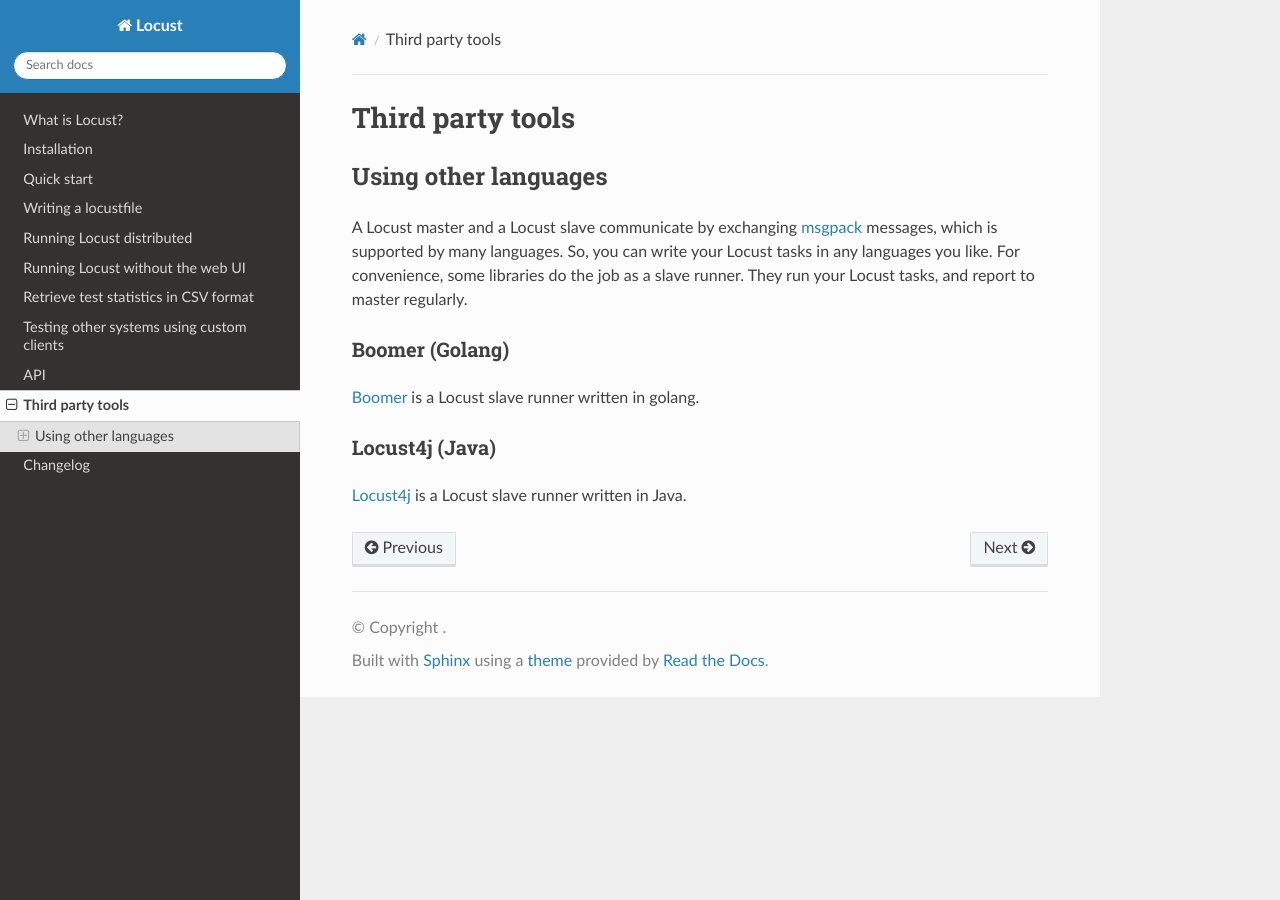
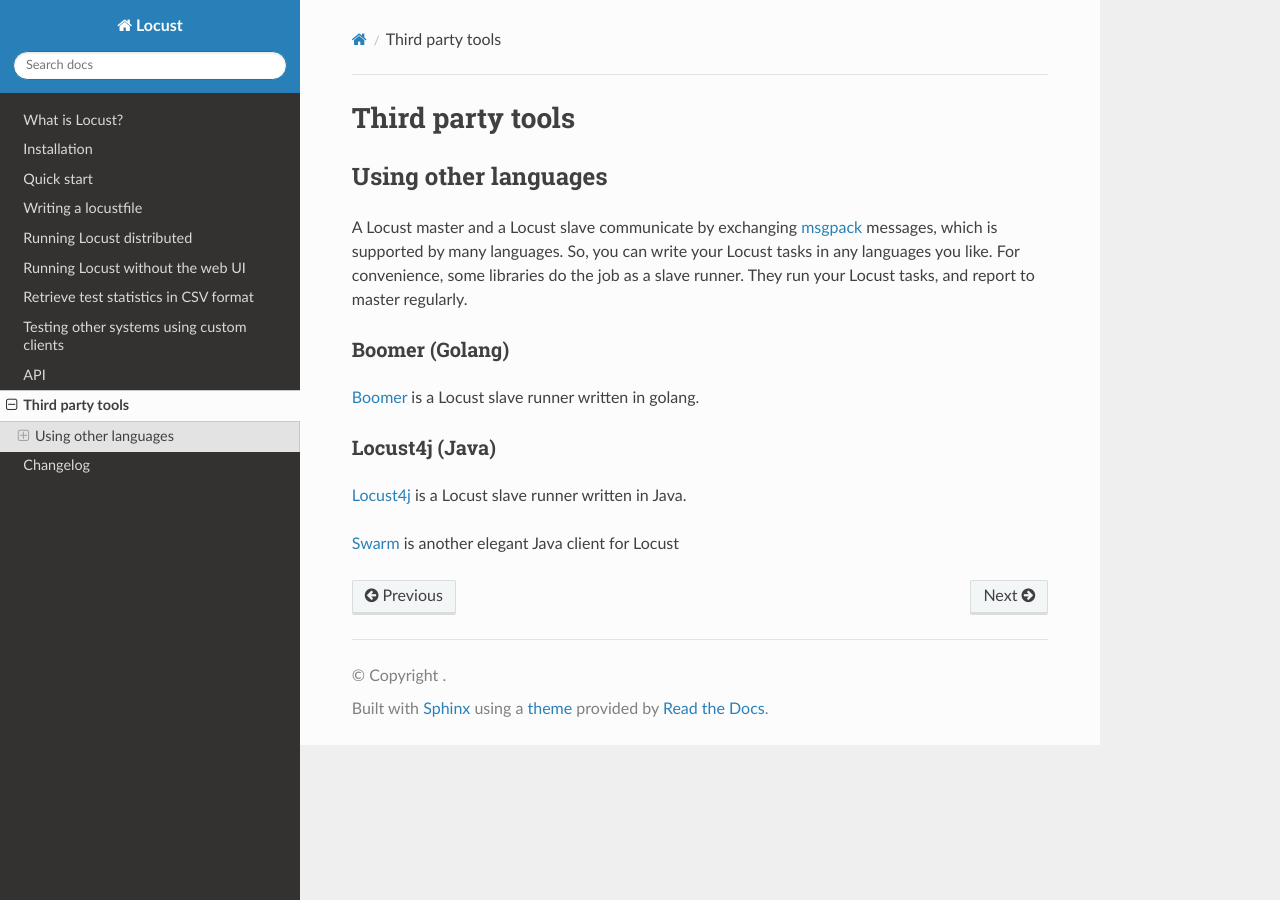
Before and after one commit to locustio/locust, a Sphinx documentation site: the page built from docs/third-party-tools.rst, in a window 1280 px wide. Built offline with Sphinx 7.4.7 and the Read the Docs theme 2.0.0, drawn with Linux system fonts in a browser that asks for light colours; pages that are not in the unit, such as notebooks, are missing from menus.

Commit message:
Update third-party-tools.rst
Added Java Locust Swarm client

```diff
--- a/docs/third-party-tools.rst
+++ b/docs/third-party-tools.rst
@@ -19,3 +19,5 @@
 ---------------
 
 `Locust4j <https://github.com/myzhan/locust4j>`_ is a Locust slave runner written in Java.
+
+`Swarm <https://github.com/anhldbk/swarm>`_ is another elegant Java client for Locust
```
